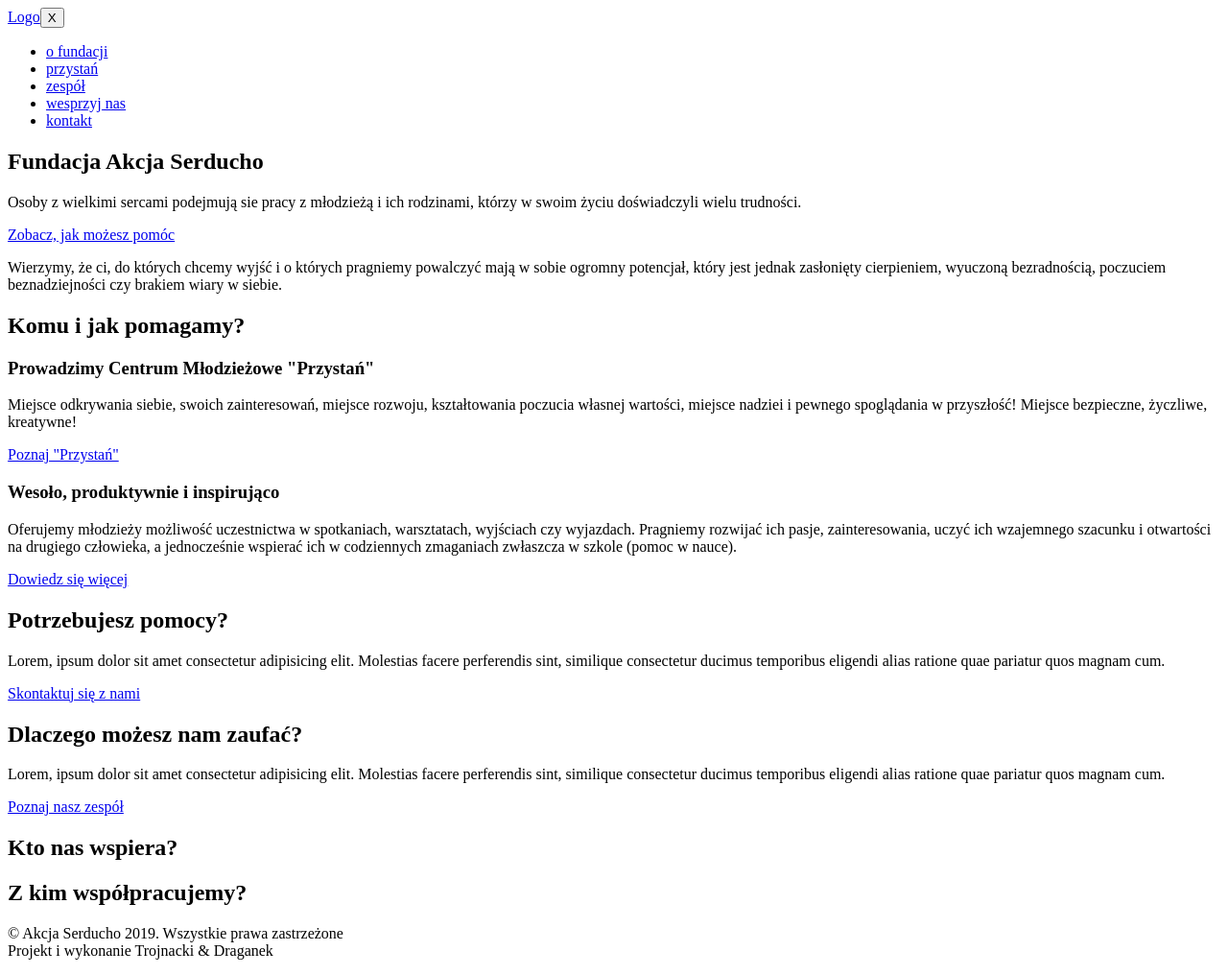
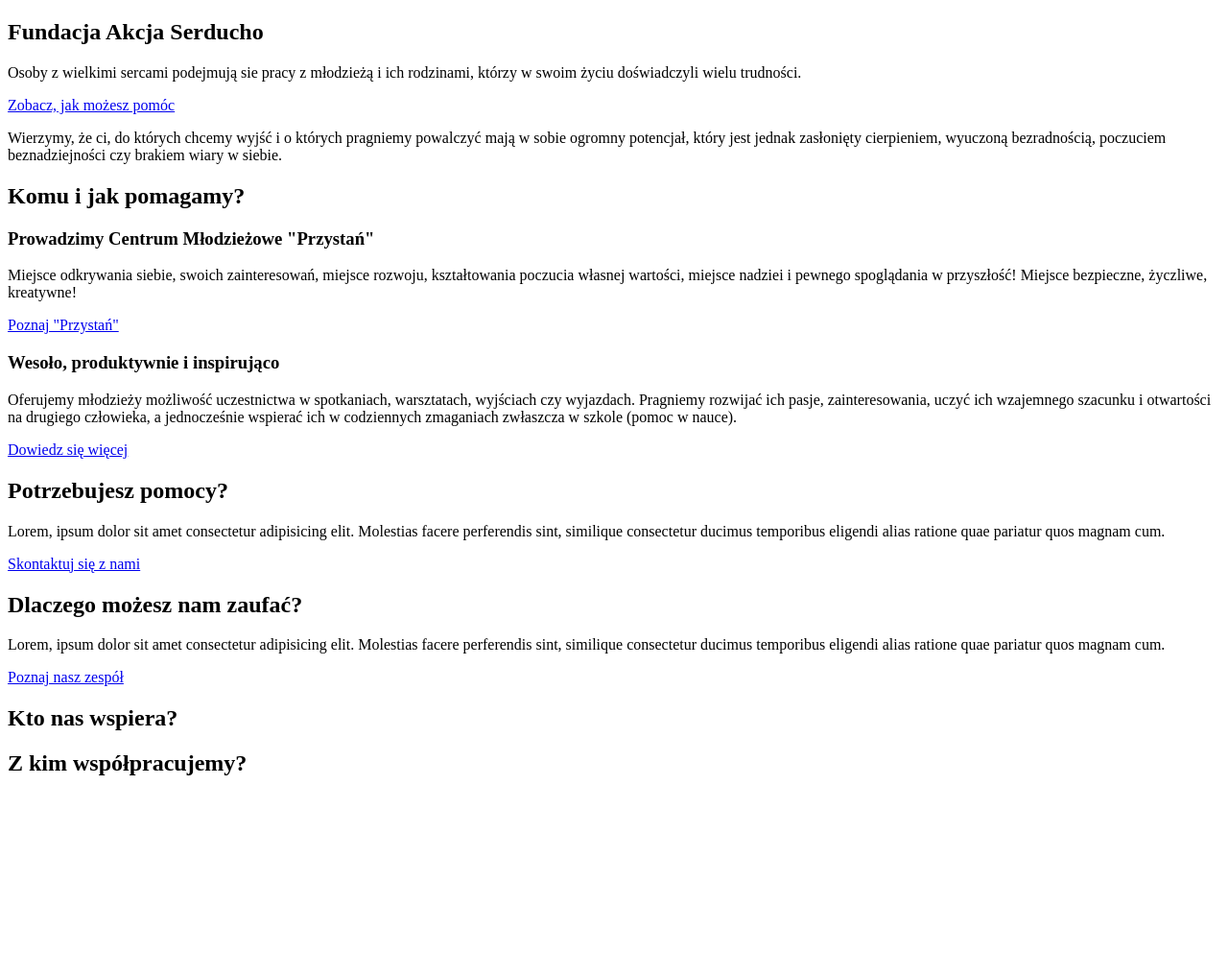
Before and after one commit to akcjaserducho/akcjaserducho.pl, a Gatsby site: page / in a window 1280 px wide. Shown: the whole page at 96% size. After the commit the page ends 829 px from the top, so only its background shows below. Built offline with nearby package versions, Linux system fonts and the light colour scheme; Gatsby itself is replaced by a stand-in of ours.

Commit message:
try once again

```diff
--- a/src/components/Footer.js
+++ /dev/null
@@ -1,21 +0,0 @@
-import React from 'react'
-
-const Footer = () => {
-    return (
-        <footer className="footer">
-            <div className="footer__logos"></div>
-            <div className="footer__navbar">
-                <ul className="footer__links"></ul>
-                <nav className="footer__menu">
-                    <ul className="footer__list"></ul>
-                </nav>
-            </div>
-            <p className="footer__address"></p>
-            <p className="footer_copyrights">
-            &copy; Akcja Serducho {new Date().getFullYear()}. Wszystkie prawa zastrzeżone<br/>Projekt i wykonanie <span className="site-author">Trojnacki & Draganek</span>
-            </p>
-        </footer>
-    )
-}
-
-export default Footer
--- a/src/components/Navbar.js
+++ /dev/null
@@ -1,47 +0,0 @@
-import React, {useState} from 'react';
-import {Link} from 'gatsby';
-import links from '../constants/links';
-
-const Navbar = () => {
-    const [isOpen, setNav] = useState(false);
-    const toggleNav = () => {
-        setNav(isOpen => !isOpen);
-    }
-
-    return (
-        <div className="navbar">
-            <div className="navbar__header">
-
-                {/* <Link to="/">{name==="homepage" ? <h1>Logo</h1> : <p>Logo</p>}</Link> */}
-
-                <Link to="/">Logo</Link>
-
-                <button type="button" aria-label="menu" title="menu" className={isOpen ? "navbar__hamburger navbar__hamburger--open" : "navbar__hamburger"} onClick={toggleNav}>
-                    <span className="hamburger__box">
-                        <span className="hamburger__inner">X</span>
-                    </span>
-                </button>
-
-            </div>
-
-            <div className={isOpen ? "navbar__menu navbar__menu--open" : "navbar__menu"}>
-                <ul className="menu__icons"></ul>
-
-                <nav className="menu__links">
-                    <ul className="menu__list">
-                        {links.map((link, index) => {
-                            return(
-                                <li key={index} className="menu__item">
-                                    <Link className="menu__link" to={link.path}>{link.name}</Link>
-                                </li>
-                            )
-                        })}
-                    </ul>
-                </nav>
-
-            </div>
-        </div>
-    )
-}
-
-export default Navbar
--- a/src/components/layout.js
+++ /dev/null
@@ -1,16 +0,0 @@
-import React from 'react';
-import Navbar from './Navbar';
-import Footer from './Footer';
-
-const Layout = ({children}) => {
-    return (
-        <>
-        {/* <Navbar name={name ? name : ""}/> */}
-        <Navbar />
-        {children}
-        <Footer/>
-        </>
-    )
-};
-
-export default Layout
--- a/src/constants/links.js
+++ /dev/null
@@ -1,22 +0,0 @@
-export default [
-    {
-        path: '/o-fundacji',
-        name: 'o fundacji',
-    },
-    {
-        path: '/przystan',
-        name: 'przystań',
-    },
-    {
-        path: '/zespol',
-        name: 'zespół',
-    },
-    {
-        path: '/wesprzyj-nas',
-        name: 'wesprzyj nas',
-    },
-    {
-        path: '/kontakt',
-        name: 'kontakt',
-    },
-]
--- a/src/pages/404.js
+++ b/src/pages/404.js
@@ -1,11 +1,8 @@
 import React from "react"
-import Layout from "../components/Layout"
 
 const page404 = () => {
   return (
-    <Layout>
-        <div>Nie ma takiej strony</div>
-    </Layout>
+    <div>ok</div>
 )
 }
 
--- a/src/pages/index.js
+++ b/src/pages/index.js
@@ -1,10 +1,9 @@
 import React from "react";
-import Layout from '../components/Layout';
 import { Link } from "gatsby";
 
-const index = () => (
-  <Layout>
-      <main className="homepage page">
+const index = () => {
+  return(
+    <main className="homepage page">
 
         <section className="hero">
           <div className="hero__main">
@@ -57,7 +56,7 @@ const index = () => (
         </section>
 
       </main>
-  </Layout>
-)
+  )
+}
 
 export default index
```
Also changed, not shown: src/pages/kontakt.js (deleted, +0 -12 lines), src/pages/o-fundacji.js (deleted, +0 -12 lines), src/pages/przystan.js (deleted, +0 -12 lines), src/pages/wesprzyj-nas.js (deleted, +0 -12 lines), src/pages/zespol.js (deleted, +0 -12 lines).
